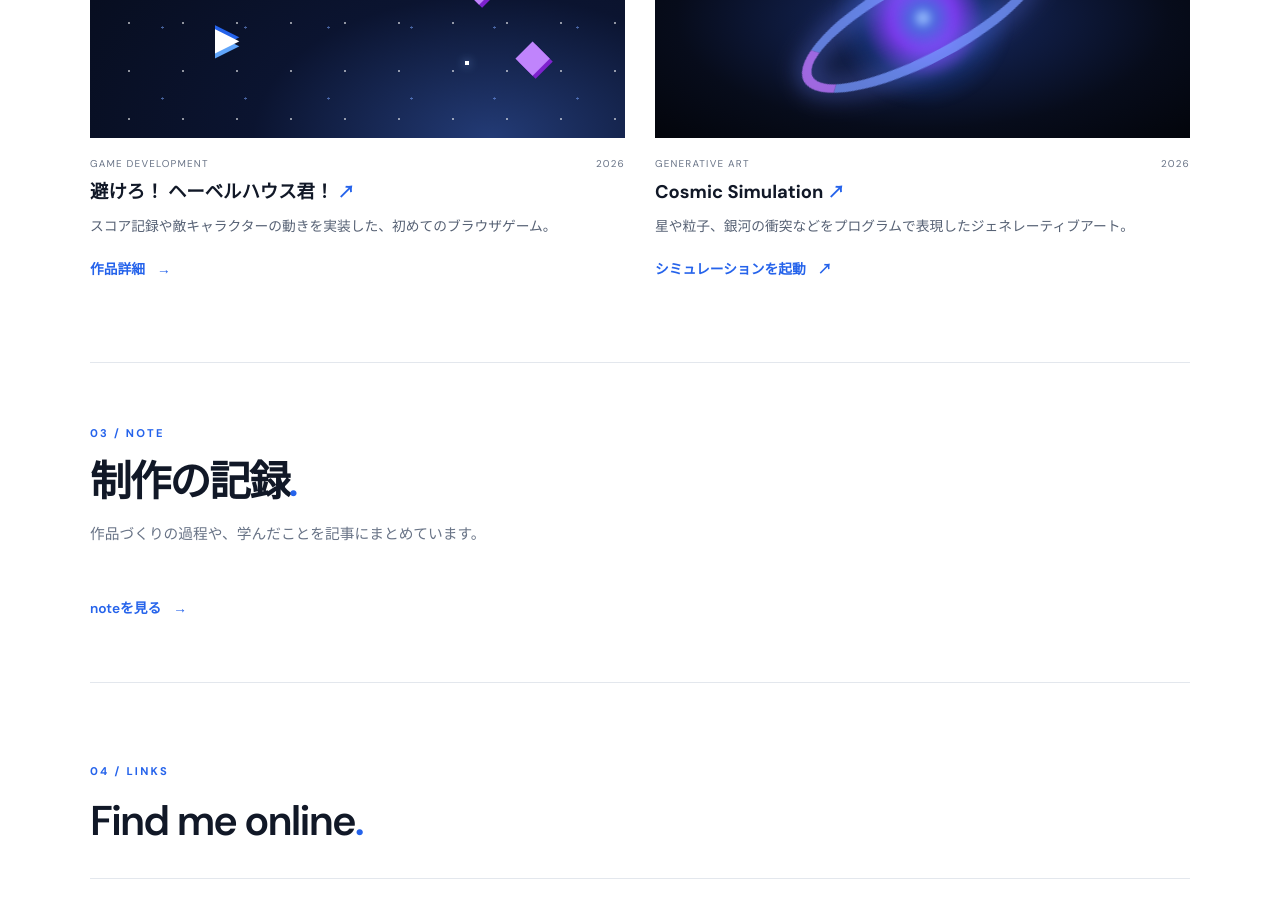
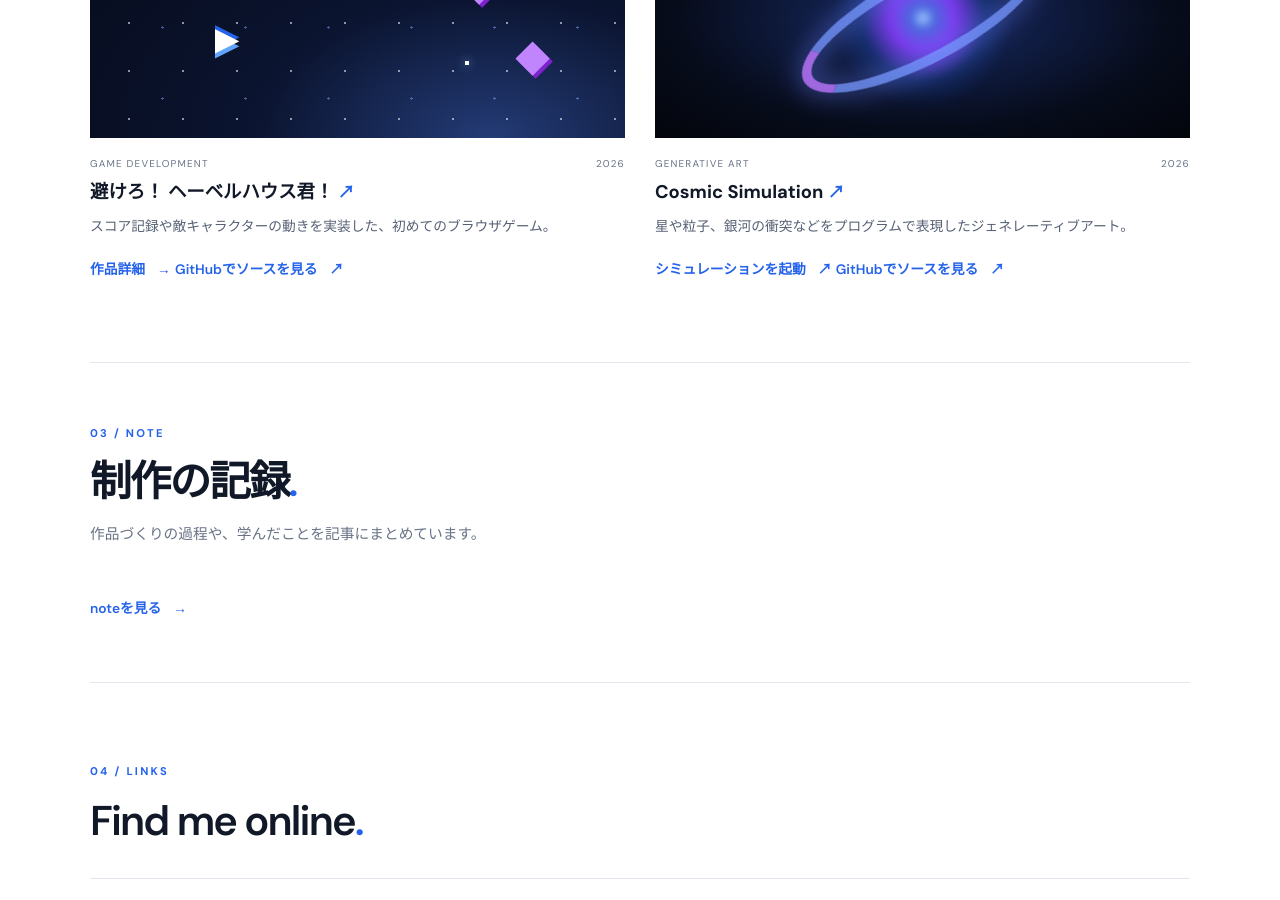
Before and after one commit to Lifons233879/personal-portfolio, a Jekyll site: the page index.html, which Jekyll copies as it is, in a window 1280 px wide and 900 px high, scrolled down 1375 px. Built offline with Jekyll 4.4.1, drawn with Linux system fonts in a browser that asks for light colours.

Commit message:
Add GitHub links to game and simulation projects

```diff
--- a/index.html
+++ b/index.html
@@ -74,6 +74,7 @@
           <h3><a href="works/browser-game/index.html">避けろ！ ヘーベルハウス君！ <span aria-hidden="true">↗</span></a></h3>
           <p>スコア記録や敵キャラクターの動きを実装した、初めてのブラウザゲーム。</p>
           <a class="text-link" href="works/browser-game/index.html">作品詳細 <span aria-hidden="true">→</span></a>
+          <a class="text-link" href="https://github.com/Lifons233879/hebel-haus-game" target="_blank" rel="noopener noreferrer">GitHubでソースを見る <span aria-hidden="true">↗</span></a>
         </article>
 
         <article class="work-card reveal">
@@ -84,6 +85,7 @@
           <h3><a href="https://lifons233879.github.io/cosmos-simulation/" target="_blank" rel="noopener noreferrer">Cosmic Simulation <span aria-hidden="true">↗</span></a></h3>
           <p>星や粒子、銀河の衝突などをプログラムで表現したジェネレーティブアート。</p>
           <a class="text-link" href="https://lifons233879.github.io/cosmos-simulation/" target="_blank" rel="noopener noreferrer">シミュレーションを起動 <span aria-hidden="true">↗</span></a>
+          <a class="text-link" href="https://github.com/Lifons233879/cosmos-simulation" target="_blank" rel="noopener noreferrer">GitHubでソースを見る <span aria-hidden="true">↗</span></a>
         </article>
       </div>
     </section>
```
